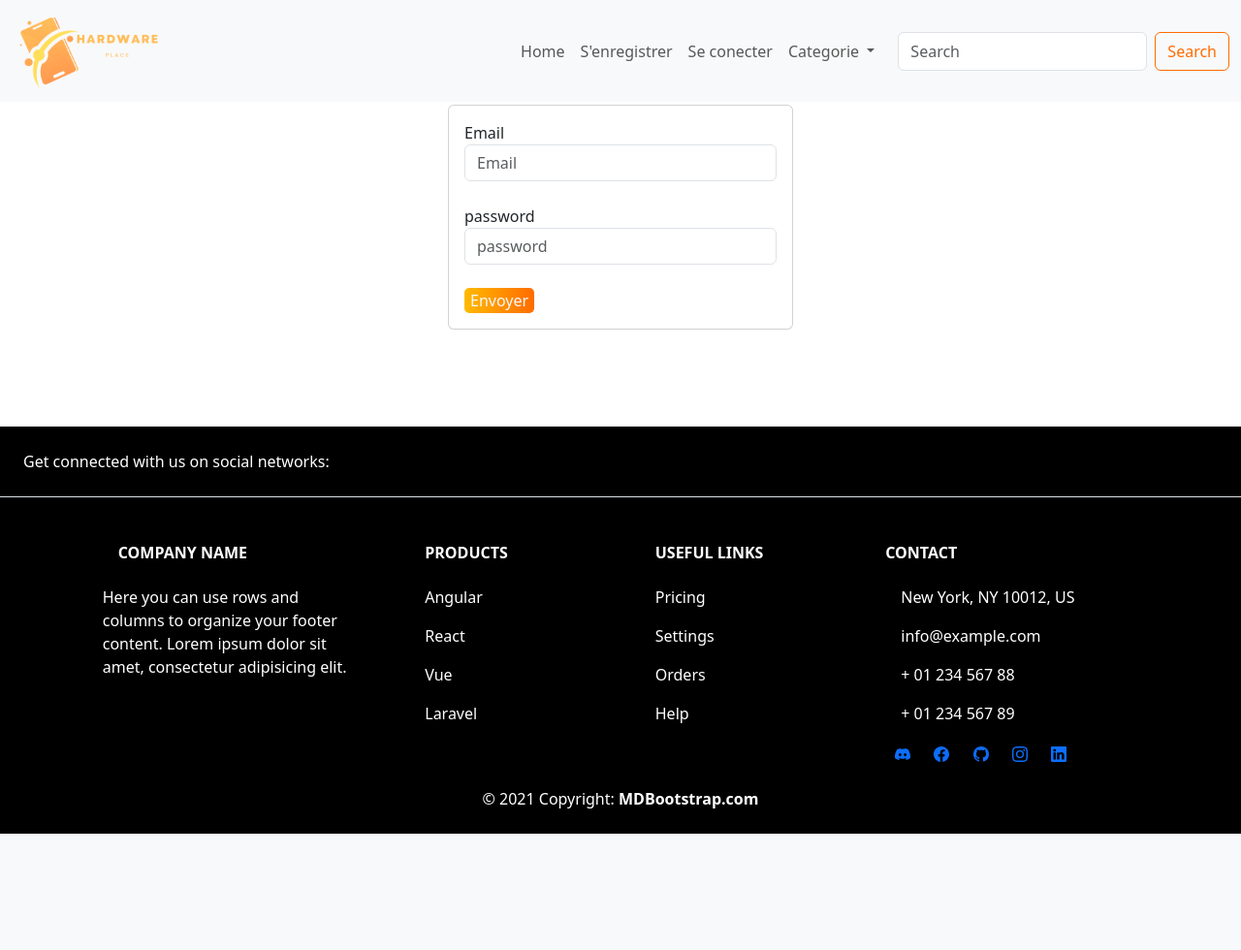
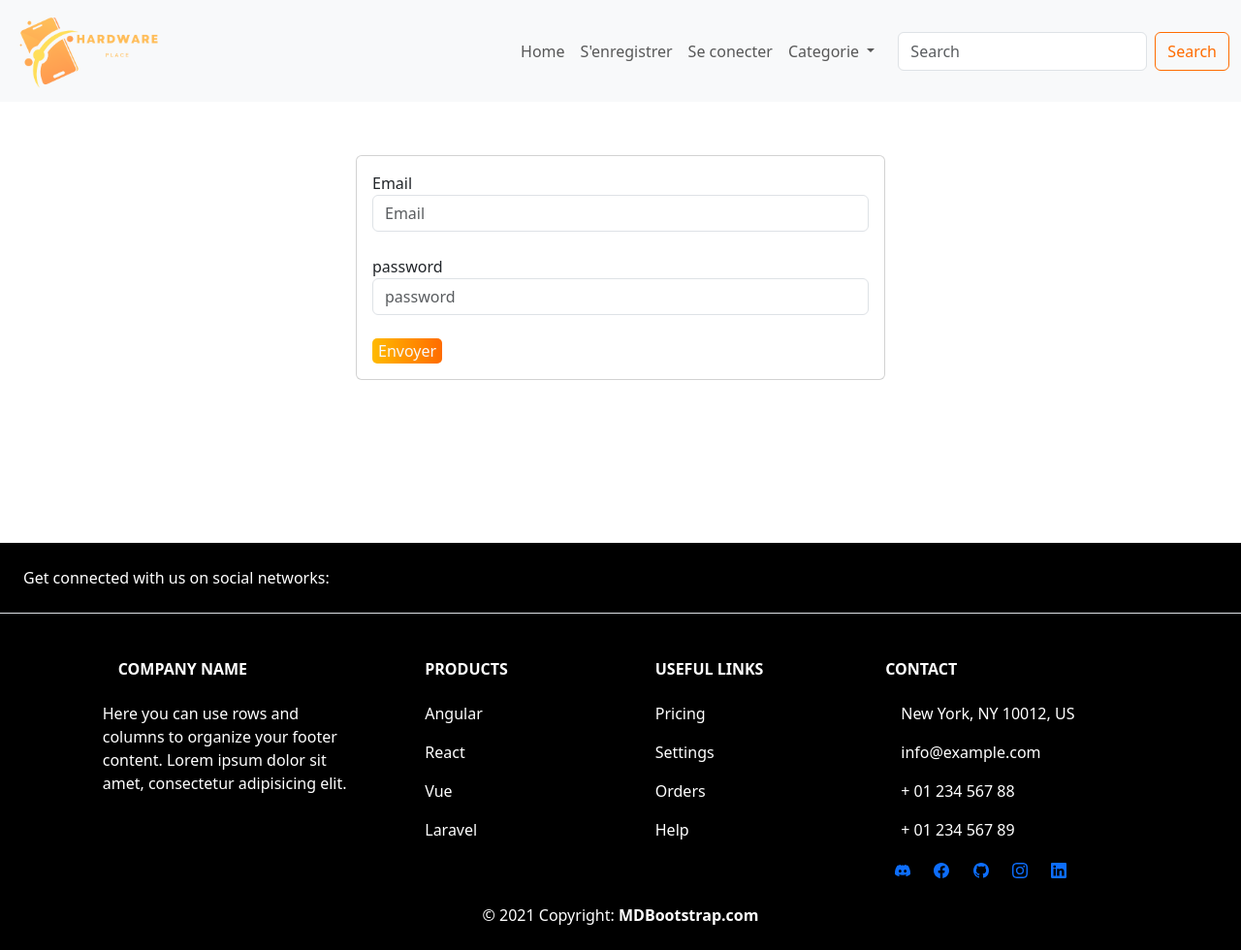
Before and after one commit to MOELFarouk/e-com, a PHP site: page /index.php?action=login in a window 1280 px wide. Shown: the whole page at 97% size. Before the commit the page ends 860 px from the top, so only its background shows below. Run offline with PHP 8.4, Linux system fonts and the light colour scheme; some libraries are stand-ins or nearby versions.

Commit message:
quick commit login footer user_con changes

```diff
--- a/Template/footer.php
+++ b/Template/footer.php
@@ -1,9 +1,9 @@
 <!-- Footer -->
-<footer class="text-center text-lg-start " style= "background-color: black; color:white; ">
+<footer class="text-center text-lg-start text-md-start" style= "background-color: black; color:white; ">
   <!-- Section: Social media -->
   <section class="d-flex justify-content-center justify-content-lg-between p-4 border-bottom">
     <!-- Left -->
-    <div class="me-5 d-none d-lg-block">
+    <div class="me-5 d-none d-lg-block ">
       <span>Get connected with us on social networks:</span>
     </div>
     <!-- Left -->
--- a/Template/login.php
+++ b/Template/login.php
@@ -1,9 +1,9 @@
 <?php ob_start();?>
 
-<div class="container " style="margin-bottom: 100px;">
+<div class="container " style=" height: 500px;">
         <div class="row justify-content-center" style="margin-top: 60px;">
-            <div class="col-lg-4 col-sm-8 col-md-8" id="col cont">
-                <div class="card mt-5">
+            <div class="col-lg-6 col-sm-12 col-md-12" id="col cont">
+                <div class="card" style="margin-top: 100px">
                     <div class="card-body">
 
                         <form action="index.php?action=" method="post" enctype="multipart/form-data">
--- a/index.php
+++ b/index.php
@@ -11,20 +11,29 @@ use Application\Controller\login\login;
 
 try {
       if (isset($_GET['action']) && $_GET['action'] !== '') {
+
             if ($_GET['action'] === 'prod') {
+
                   if (isset($_GET['id']) && $_GET['id'] > 0) {
+
                         $identifier = $_GET['id'];
+                        (new Product())->execute($identifier);
 
-                        (new Product())->execute($identifier);
                   } else {
+
                         throw new Exception("Nos produc was found");
+
                   }
             } elseif ($_GET['action'] === 'addProd') {
 
                   (new AddProduct)->execute($_POST);
+
             } elseif($_GET['action'] === 'login'){
+
                   (new login)->execute();
+
             } else {
+
                   throw new Exception("Aucune action");
             }
       } else {
@@ -33,8 +42,8 @@ try {
 
       }
 } catch (Exception $e) {
+
       $errorMessage = $e->getMessage();
-
       echo $errorMessage;
 
 }
--- a/src/Model/user.php
+++ b/src/Model/user.php
@@ -15,6 +15,7 @@ class variable
     public string $email;
     public  string $password;
     public string $date;
+    public bool $admin;
 }
 class users
 {
@@ -23,7 +24,7 @@ class users
     public function getUsers()
     {
         $statement = $this->dbConnect->getConnection()->prepare(
-            'SELECT user_id, name, email, password, DATE_FORMAT(date, "%d/%m/%Y") AS date FROM users ORDER BY date'
+            'SELECT user_id, name, email, password,admin, DATE_FORMAT(date, "%d/%m/%Y") AS date FROM users ORDER BY date'
         );
         $users = [];
         while (($row = $statement->fetch())) {
@@ -33,7 +34,7 @@ class users
             $user->email = $row['email'];
             $user->password = $row['password'];
             $user->date = $row['date'];
-
+            $user->admin = $row['admin'];
             $users[] = $user;
         }
         return $users;
```
Also changed, not shown: src/Controller/User_Con.php (+12 -9 lines), style.css (line endings or trailing spaces).
